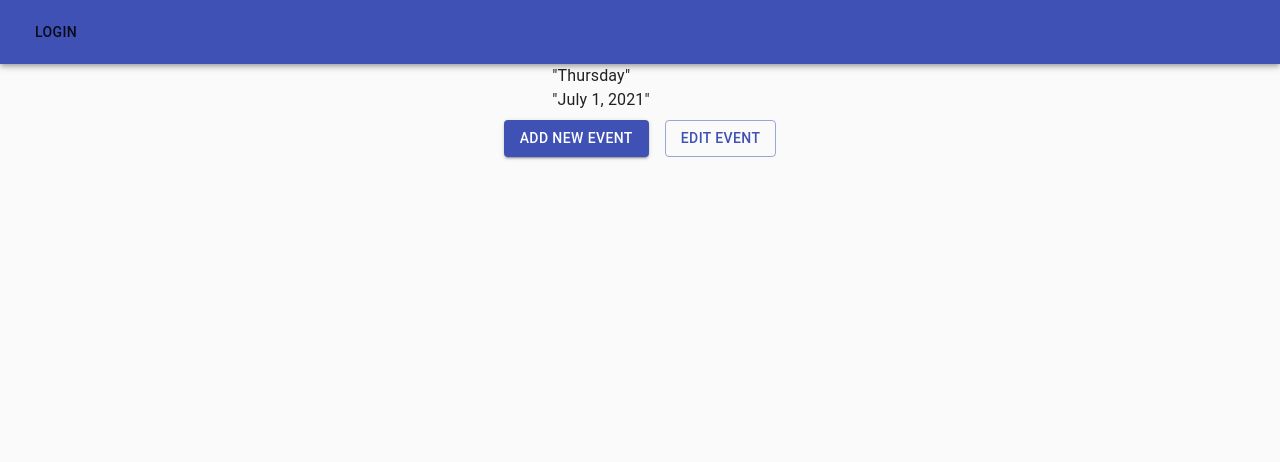
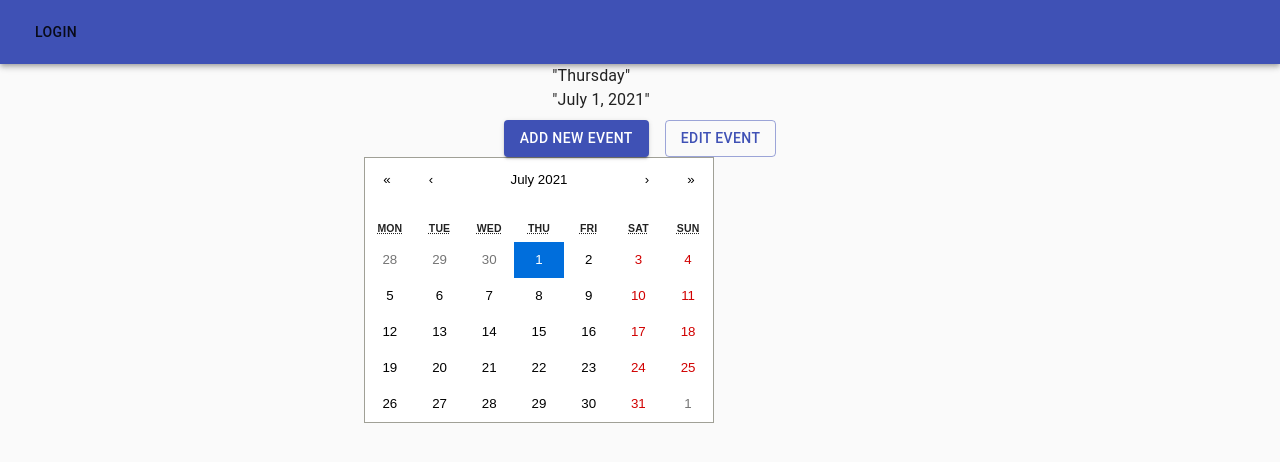
Before and after one commit to seyzho/project-3, a React (Create React App) app in the folder week-calendar/: page / in a window 1280 px wide. Shown: the top 462 px of the page. Built offline with nearby package versions, Linux system fonts and the light colour scheme.

Commit message:
import react-calendar

```diff
--- a/week-calendar/package.json
+++ b/week-calendar/package.json
@@ -9,6 +9,7 @@
     "@testing-library/user-event": "^12.8.3",
     "date-fns": "^2.22.1",
     "react": "^17.0.2",
+    "react-calendar": "^3.4.0",
     "react-dom": "^17.0.2",
     "react-native-calendars": "^1.1264.0",
     "react-scripts": "4.0.3",
--- a/week-calendar/src/App.js
+++ b/week-calendar/src/App.js
@@ -1,14 +1,17 @@
 import React from 'react';
 import AppBar from '@material-ui/core/AppBar';
 import { Button } from '@material-ui/core';
+import Calendar from 'react-calendar';
+import 'react-calendar/dist/Calendar.css';
 import Container from '@material-ui/core/Container';
 import CssBaseline from '@material-ui/core/CssBaseline';
 import Grid from '@material-ui/core/Grid';
 import Toolbar from '@material-ui/core/Toolbar';
-import Typography from '@material-ui/core/Typography';
 import CurrentDate from './components/CurrentDate';
+import { useState } from 'react';
 
 function App() {
+  const [value, onChange, month] = useState(new Date());
   return (
     <React.Fragment>
       <CssBaseline/>
@@ -39,6 +42,15 @@ function App() {
                 </Grid>
               </Grid>
             </div>
+            <Grid container>
+              <Grid item>
+                <Calendar
+                  onChance={onChange}
+                  value={value}
+                  view={month}
+                />
+              </Grid>
+            </Grid>
           </Container>
         </div>
       </main>
```
Also changed, not shown: 1 other file (tests, documents, lock files or other folders).
